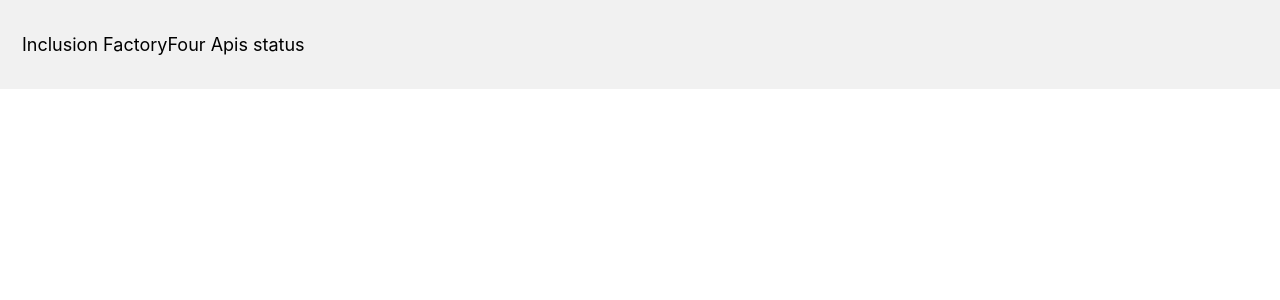
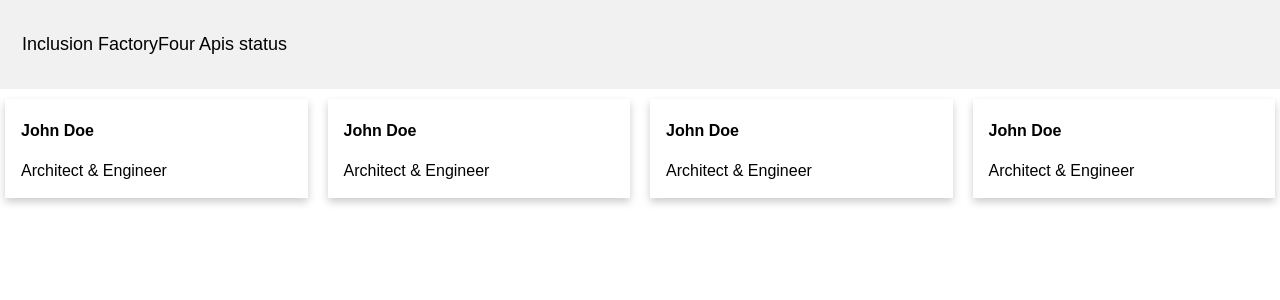
Before and after one commit to julioortizpol/inclusion-code-challenge, a React (Create React App) app: page / in a window 1280 px wide. Shown: the top 300 px of the page. Built offline with nearby package versions, Linux system fonts and the light colour scheme.

Commit message:
general ui layaout created

```diff
--- a/src/App.css
+++ b/src/App.css
@@ -14,3 +14,56 @@
   line-height: 25px;
   border-radius: 4px;
 }
+
+.card {
+  /* Add shadows to create the "card" effect */
+  box-shadow: 0 4px 8px 0 rgba(0,0,0,0.2);
+  transition: 0.3s;
+}
+
+/* On mouse-over, add a deeper shadow */
+.card:hover {
+  box-shadow: 0 8px 16px 0 rgba(0,0,0,0.2);
+}
+
+/* Add some padding inside the card container */
+.cardContainer {
+  padding: 2px 16px;
+}
+
+* {
+  box-sizing: border-box;
+}
+
+body {
+  font-family: Arial, Helvetica, sans-serif;
+}
+
+/* Float four columns side by side */
+.column {
+  float: left;
+  width: 25%;
+  padding: 0 10px;
+  padding-top: 10px;
+}
+
+/* Remove extra left and right margins, due to padding in columns */
+.row {
+  margin: 0 -5px;
+}
+
+/* Clear floats after the columns */
+.row:after {
+  content: "";
+  display: table;
+  clear: both;
+}
+
+/* Responsive columns - one column layout (vertical) on small screens */
+@media screen and (max-width: 600px) {
+  .column {
+    width: 100%;
+    display: block;
+    margin-bottom: 20px;
+  }
+}
--- a/src/App.js
+++ b/src/App.js
@@ -1,4 +1,6 @@
 import Header from './Header'
+import Card from './Card'
+import CardList from './CardList'
 import './App.css';
 
 
@@ -6,6 +8,7 @@ function App() {
   return (
     <div >
       <Header/>
+      <CardList/>
     </div>
   );
 }
--- /dev/null
+++ b/src/Card.js
@@ -0,0 +1,18 @@
+import "./App.css";
+
+function Card() {
+  return (
+    <>
+      <div class="card">
+        <div class="cardContainer">
+          <h4>
+            <b>John Doe</b>
+          </h4>
+          <p>Architect & Engineer</p>
+        </div>
+      </div>
+    </>
+  );
+}
+
+export default Card;
--- /dev/null
+++ b/src/CardList.js
@@ -0,0 +1,25 @@
+import "./App.css";
+import Card from "./Card";
+
+function CardList() {
+  return (
+    <>
+      <div class="row">
+        <div class="column">
+          <Card />
+        </div>
+        <div class="column">
+          <Card />
+        </div>
+        <div class="column">
+          <Card />
+        </div>
+        <div class="column">
+          <Card />
+        </div>
+      </div>
+    </>
+  );
+}
+
+export default CardList;
```
